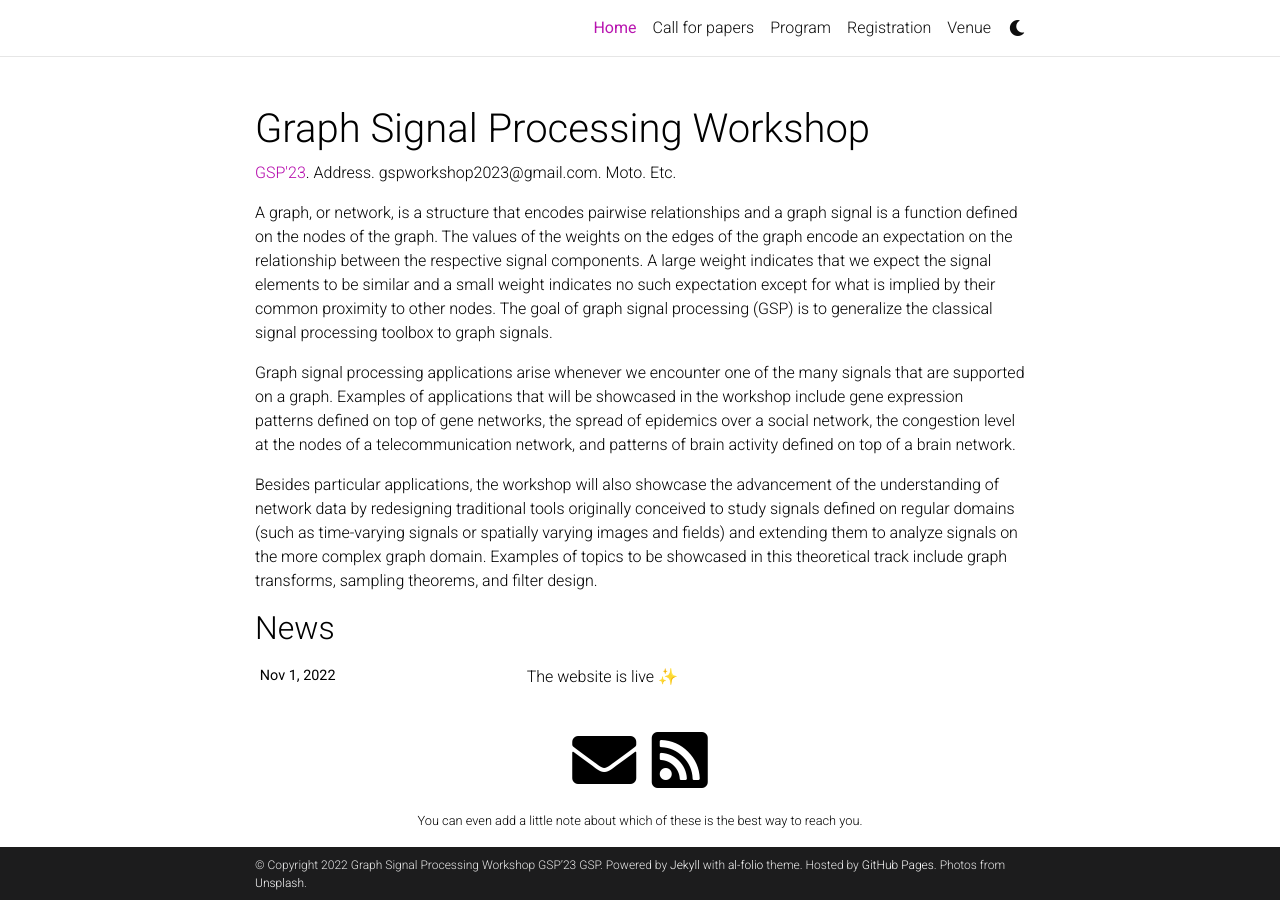
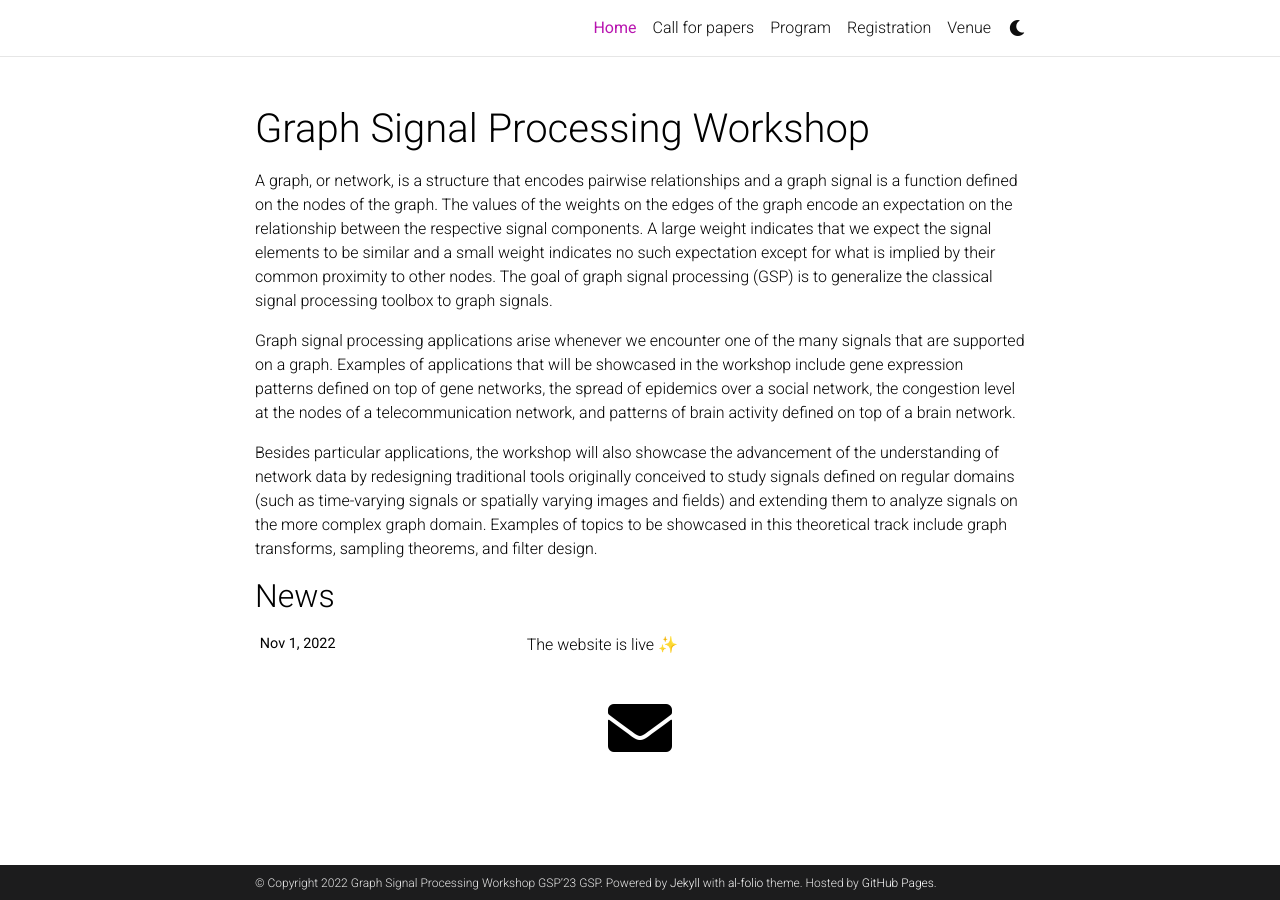
Before and after one commit to shreyasvinaya/gspworkshop2025.github.io, a Jekyll site: the page built from _pages/about.md, in a window 1280 px wide. Built offline with Jekyll 4.4.1, drawn with Linux system fonts in a browser that asks for light colours; emoji names are drawn with the system emoji font; comment, search, counter and statistics services are not loaded; a style sheet for code colours, icons or effects is not loaded; some of the changed lines change nothing that is shown.

Commit message:
remove rss-feed and some small lines of text

```diff
--- a/_config.yml
+++ b/_config.yml
@@ -12,7 +12,6 @@
 footer_text: >
   Powered by <a href="https://jekyllrb.com/" target="_blank">Jekyll</a> with <a href="https://github.com/alshedivat/al-folio">al-folio</a> theme.
   Hosted by <a href="https://pages.github.com/" target="_blank">GitHub Pages</a>.
-  Photos from <a href="https://unsplash.com" target="_blank">Unsplash</a>.
 keywords: jekyll, jekyll-theme, academic-website, portfolio-website  # add your own keywords or leave empty
 
 lang: en # the language of your site (for example: en, fr, cn, ru, etc.)
@@ -41,7 +40,7 @@
 # will use title and url fields
 # Take a look to https://github.com/jekyll/jekyll-feed for more customization
 
-rss_icon: true
+rss_icon: false
 
 # -----------------------------------------------------------------------------
 # Layout
@@ -94,8 +93,8 @@
 facebook_id: # your facebook id
 discord_id: # your discord id (18-digit unique numerical identifier)
 
-contact_note: >
-  You can even add a little note about which of these is the best way to reach you.
+#contact_note: >
+# You can even add a little note about which of these is the best way to reach you.
 
 # -----------------------------------------------------------------------------
 # Analytics and search engine verification
--- a/_pages/about.md
+++ b/_pages/about.md
@@ -2,7 +2,7 @@
 layout: about
 title: Home
 permalink: /
-subtitle: <a href='#'>GSP'23</a>. Address. gspworkshop2023@gmail.com. Moto. Etc.
+#subtitle: <a href='#'>GSP'23</a>. Address. gspworkshop2023@gmail.com. Moto. Etc.
 
 news: true  # includes a list of news items
 selected_papers: false # includes a list of papers marked as "selected={true}"
```
